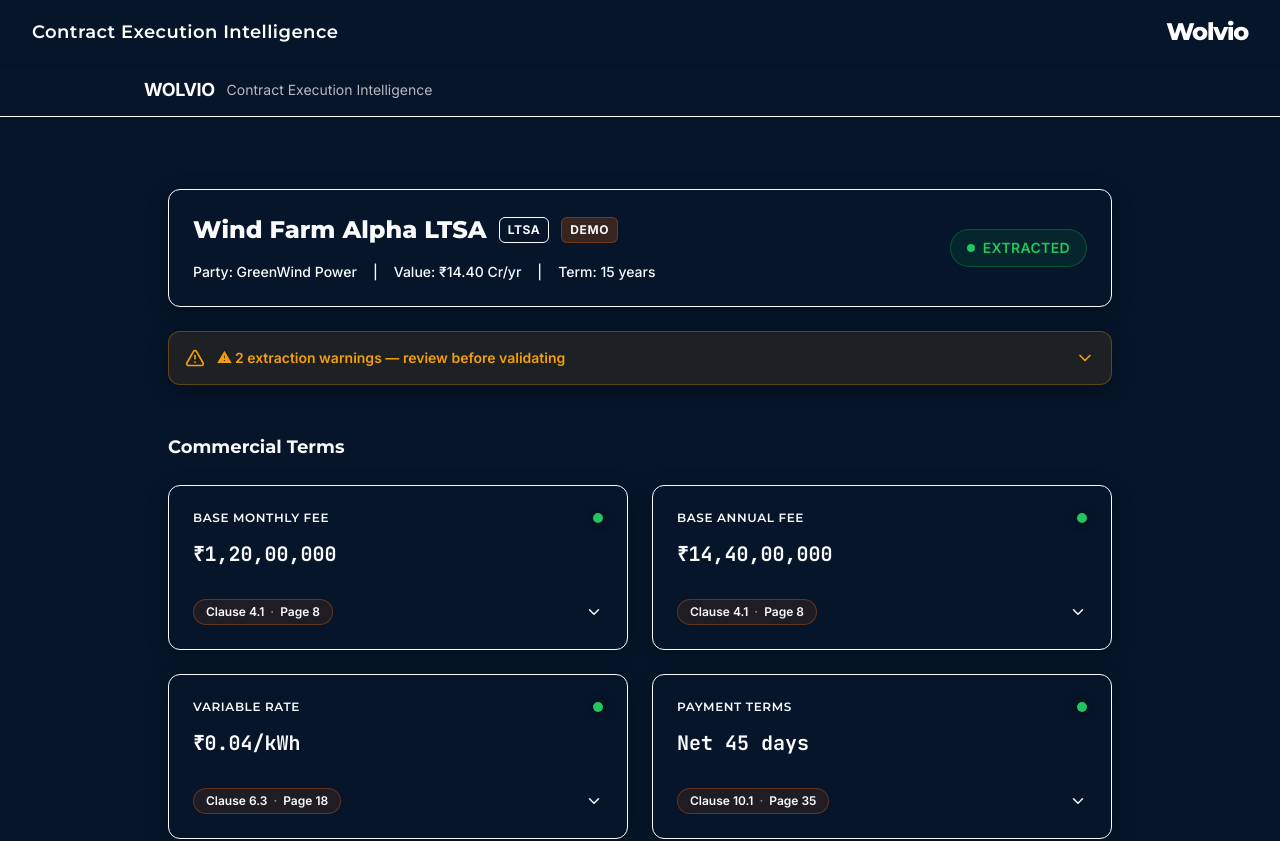
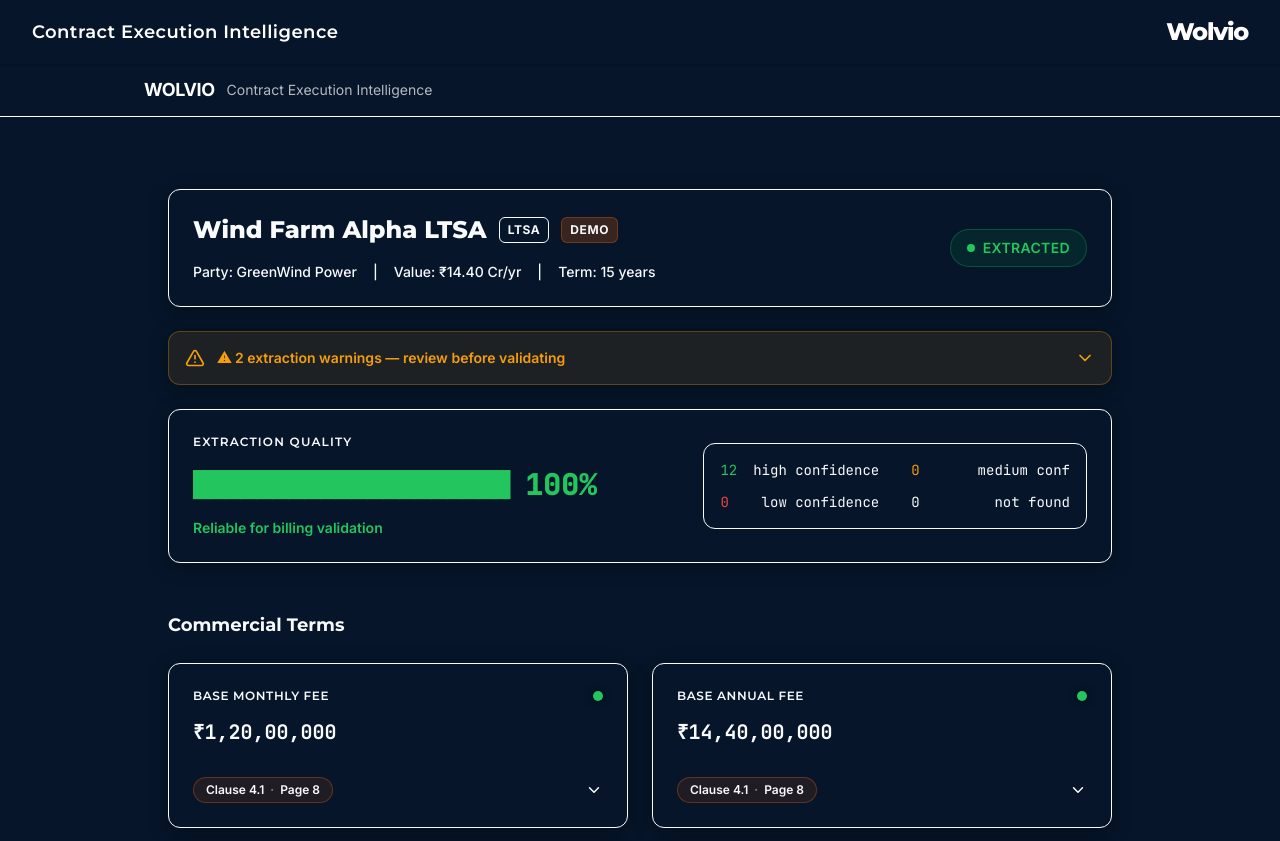
Before and after one commit to wolvio-cloud/Vayona-Billing-validation-PoC, a Next.js app: page /contracts/C001 in a window 1280 px wide. Shown: the top 841 px of the page. Built offline with nearby package versions, Linux system fonts and the light colour scheme.

Commit message:
feat: add Pattern Analysis and Welcome header

```diff
--- a/app/(demo)/contracts/[id]/page.tsx
+++ b/app/(demo)/contracts/[id]/page.tsx
@@ -2,6 +2,7 @@ import { getDemoContractParameters } from '@/lib/demo-data'
 import { ContractHeader } from '@/components/contract/ContractHeader'
 import { ParameterField } from '@/components/contract/ParameterField'
 import { ValidationWarnings } from '@/components/contract/ValidationWarnings'
+import { ExtractionQualityScore } from '@/components/contract/ExtractionQualityScore'
 import { Button } from '@/components/ui/button'
 import Link from 'next/link'
 import { notFound } from 'next/navigation'
@@ -37,6 +38,8 @@ export default async function ContractDetailPage({
       />
 
       <ValidationWarnings warnings={contract.validation_warnings || []} />
+
+      <ExtractionQualityScore contract={contract} />
 
       <div>
         <SectionHeader title="Commercial Terms" />
--- a/app/(demo)/page.tsx
+++ b/app/(demo)/page.tsx
@@ -16,7 +16,12 @@ const DEMO_CONTRACTS = [
 
 export default function HomePage() {
   return (
-    <div className="max-w-3xl mx-auto py-16 px-6 flex flex-col gap-12 items-center justify-center min-h-[calc(100vh-80px)]">
+    <div className="max-w-3xl mx-auto py-12 px-6 flex flex-col gap-10 min-h-[calc(100vh-80px)]">
+      <div className="space-y-2 text-center mb-4">
+        <h2 className="font-heading font-extrabold text-3xl text-[--color-wolvio-light]">Welcome back, Finance Team</h2>
+        <p className="text-[--color-wolvio-mid] font-medium">Upload a new contract or select an existing one to validate billing.</p>
+      </div>
+
       <div className="w-full">
         <UploadFlow />
       </div>
--- a/app/layout.tsx
+++ b/app/layout.tsx
@@ -1,5 +1,6 @@
 import type { Metadata } from 'next'
 import { Montserrat, Inter, JetBrains_Mono } from 'next/font/google'
+import Link from 'next/link'
 import './globals.css'
 import { DemoControlPanel } from '@/components/DemoControlPanel'
 
@@ -32,7 +33,7 @@ export default function RootLayout({ children }: { children: React.ReactNode })
       <body className="min-h-full flex flex-col bg-[--color-wolvio-off]">
         <header className="w-full bg-[--color-wolvio-navy] text-white px-8 py-4 flex items-center justify-between shadow-sm">
           <h1 className="font-heading font-semibold text-lg tracking-wide text-[--color-wolvio-light]">Contract Execution Intelligence</h1>
-          <div className="font-heading font-extrabold text-2xl tracking-tighter text-[--color-wolvio-orange]">Wolvio</div>
+          <Link href="/" className="font-heading font-extrabold text-2xl tracking-tighter text-[--color-wolvio-orange] hover:opacity-80 transition-opacity">Wolvio</Link>
         </header>
         <main className="flex-1 w-full">
           {children}
--- /dev/null
+++ b/components/contract/ExtractionQualityScore.tsx
@@ -0,0 +1,103 @@
+'use client'
+
+import { ContractParameters } from '@/lib/schemas/contract'
+
+interface ExtractionQualityScoreProps {
+  contract: ContractParameters
+}
+
+export function ExtractionQualityScore({ contract }: ExtractionQualityScoreProps) {
+  let high = 0
+  let medium = 0
+  let low = 0
+  let notFound = 0
+  let total = 0
+
+  // The specific traced fields we expect in the contract schema
+  const fieldsToCheck = [
+    'base_annual_fee',
+    'base_monthly_fee',
+    'escalation',
+    'variable_component',
+    'availability_guarantee_pct',
+    'ld_rate_per_pp',
+    'ld_cap_pct',
+    'bonus_threshold_pct',
+    'bonus_rate_per_pp',
+    'payment_terms_days',
+    'late_payment_interest',
+    'renewal_notice_months'
+  ]
+
+  fieldsToCheck.forEach(key => {
+    total++
+    const field = (contract as any)[key]
+    if (!field || field.value === null || field.value === undefined) {
+      notFound++
+    } else {
+      if (field.confidence === 'high') high++
+      else if (field.confidence === 'medium') medium++
+      else if (field.confidence === 'low') low++
+    }
+  })
+
+  // Calculate score (e.g., 100 for high, 50 for medium, 0 for low/not found)
+  const scoreRaw = total > 0 ? ((high * 100) + (medium * 50)) / total : 0
+  const score = Math.round(scoreRaw)
+
+  let colorClass = 'text-[#EF4444]'
+  let bgClass = 'bg-[#EF4444]'
+  let message = 'Manual review recommended before use'
+
+  if (score >= 90) {
+    colorClass = 'text-[#22C55E]'
+    bgClass = 'bg-[#22C55E]'
+    message = 'Reliable for billing validation'
+  } else if (score >= 70) {
+    colorClass = 'text-[#F59E0B]'
+    bgClass = 'bg-[#F59E0B]'
+    message = 'Review flagged fields before validating'
+  }
+
+  // Generate the progress bar chunks
+  const barChunks = 20
+  const filledChunks = Math.round((score / 100) * barChunks)
+
+  return (
+    <div className="bg-[--color-wolvio-surface] rounded-[12px] p-6 shadow-[0_4px_20px_rgba(0,0,0,0.3)] border border-[--color-wolvio-slate] mb-6 flex flex-col md:flex-row items-center gap-8">
+      <div className="flex-1 space-y-4">
+        <h3 className="text-xs font-semibold uppercase tracking-widest text-[--color-wolvio-mid]">Extraction Quality</h3>
+        <div className="flex items-center gap-4">
+          <div className="font-mono text-2xl tracking-tighter text-[--color-wolvio-slate] flex">
+            {Array.from({ length: barChunks }).map((_, i) => (
+              <span key={i} className={i < filledChunks ? colorClass : 'opacity-30'}>
+                {i < filledChunks ? '█' : '░'}
+              </span>
+            ))}
+          </div>
+          <span className={`font-mono text-3xl font-extrabold ${colorClass}`}>{score}%</span>
+        </div>
+        <p className={`font-semibold text-sm ${colorClass}`}>{message}</p>
+      </div>
+
+      <div className="w-full md:w-auto grid grid-cols-2 gap-x-8 gap-y-3 text-sm font-mono p-4 bg-[--color-wolvio-dark] rounded-xl border border-[--color-wolvio-slate]">
+        <div className="flex items-center justify-between gap-4">
+          <span className="text-[#22C55E]">{high}</span>
+          <span className="text-[--color-wolvio-mid]">high confidence</span>
+        </div>
+        <div className="flex items-center justify-between gap-4">
+          <span className="text-[#F59E0B]">{medium}</span>
+          <span className="text-[--color-wolvio-mid]">medium conf</span>
+        </div>
+        <div className="flex items-center justify-between gap-4">
+          <span className="text-[#EF4444]">{low}</span>
+          <span className="text-[--color-wolvio-mid]">low confidence</span>
+        </div>
+        <div className="flex items-center justify-between gap-4">
+          <span className="text-[--color-wolvio-slate]">{notFound}</span>
+          <span className="text-[--color-wolvio-mid]">not found</span>
+        </div>
+      </div>
+    </div>
+  )
+}
--- a/components/validation/ValidationReport.tsx
+++ b/components/validation/ValidationReport.tsx
@@ -63,7 +63,44 @@ export function ValidationReport({ result }: ValidationReportProps) {
 
   if (showAggregate) {
     return (
-      <div className="bg-[--color-wolvio-surface] rounded-[12px] shadow-[0_4px_20px_rgba(0,0,0,0.3)] border border-[--color-wolvio-slate] overflow-hidden">
+      <div className="space-y-8 animate-in fade-in duration-500">
+        {/* PATTERN ANALYSIS SECTION */}
+        <div className="bg-[#112A46] rounded-[12px] shadow-[0_4px_20px_rgba(0,0,0,0.3)] border border-[#F59E0B]/30 overflow-hidden relative">
+          <div className="absolute left-0 top-0 bottom-0 w-1.5 bg-[#F59E0B]" />
+          <div className="px-6 py-4 border-b border-[#F59E0B]/20 bg-[#F59E0B]/5 flex items-center gap-3">
+            <h3 className="font-heading font-bold text-[#F59E0B] tracking-wider uppercase text-sm">Pattern Analysis</h3>
+          </div>
+
+          <div className="p-6">
+            <div className="space-y-3 mb-6">
+              <div className="flex items-center justify-between border-b border-[--color-wolvio-slate] pb-2">
+                <span className="font-mono text-[--color-wolvio-light] font-semibold">WPI Escalation</span>
+                <span className="text-[#EF4444] font-medium text-sm flex items-center gap-2">Missing in 3 of 6 invoices <span className="w-2 h-2 rounded-full bg-[#EF4444]" /></span>
+              </div>
+              <div className="flex items-center justify-between border-b border-[--color-wolvio-slate] pb-2">
+                <span className="font-mono text-[--color-wolvio-light] font-semibold">Variable Charge</span>
+                <span className="text-[#EF4444] font-medium text-sm flex items-center gap-2">Missing in 2 of 6 invoices <span className="w-2 h-2 rounded-full bg-[#EF4444]" /></span>
+              </div>
+              <div className="flex items-center justify-between border-b border-[--color-wolvio-slate] pb-2">
+                <span className="font-mono text-[--color-wolvio-light] font-semibold">Base Fee</span>
+                <span className="text-[#22C55E] font-medium text-sm flex items-center gap-2">Correct in 6 of 6 invoices <span className="w-2 h-2 rounded-full bg-[#22C55E]" /></span>
+              </div>
+              <div className="flex items-center justify-between border-b border-[--color-wolvio-slate] pb-2">
+                <span className="font-mono text-[--color-wolvio-light] font-semibold">Performance Bonus</span>
+                <span className="text-[#F59E0B] font-medium text-sm flex items-center gap-2">Claimable in 1 of 6 <span className="w-2 h-2 rounded-full bg-[#F59E0B]" /></span>
+              </div>
+            </div>
+
+            <div className="p-4 bg-[--color-wolvio-dark] rounded-lg border border-[--color-wolvio-slate]">
+              <p className="text-[15px] font-semibold text-[--color-wolvio-light] leading-relaxed">
+                This is a <span className="text-[#F59E0B]">systematic billing process gap</span>, not a one-off error.
+              </p>
+            </div>
+          </div>
+        </div>
+
+        {/* INVOICE TABLE */}
+        <div className="bg-[--color-wolvio-surface] rounded-[12px] shadow-[0_4px_20px_rgba(0,0,0,0.3)] border border-[--color-wolvio-slate] overflow-hidden">
         <table className="w-full text-left border-collapse">
           <thead>
             <tr className="bg-[--color-wolvio-navy] border-b border-[--color-wolvio-slate]">
@@ -127,6 +164,7 @@ export function ValidationReport({ result }: ValidationReportProps) {
         <div className="p-4 bg-[--color-wolvio-surface] border-t border-[--color-wolvio-slate] flex justify-end">
           <Button variant="outline" className="border-[--color-wolvio-slate] text-[--color-wolvio-light] bg-transparent hover:bg-[--color-wolvio-navy] font-semibold">Export CSV</Button>
         </div>
+      </div>
       </div>
     )
   }
```
